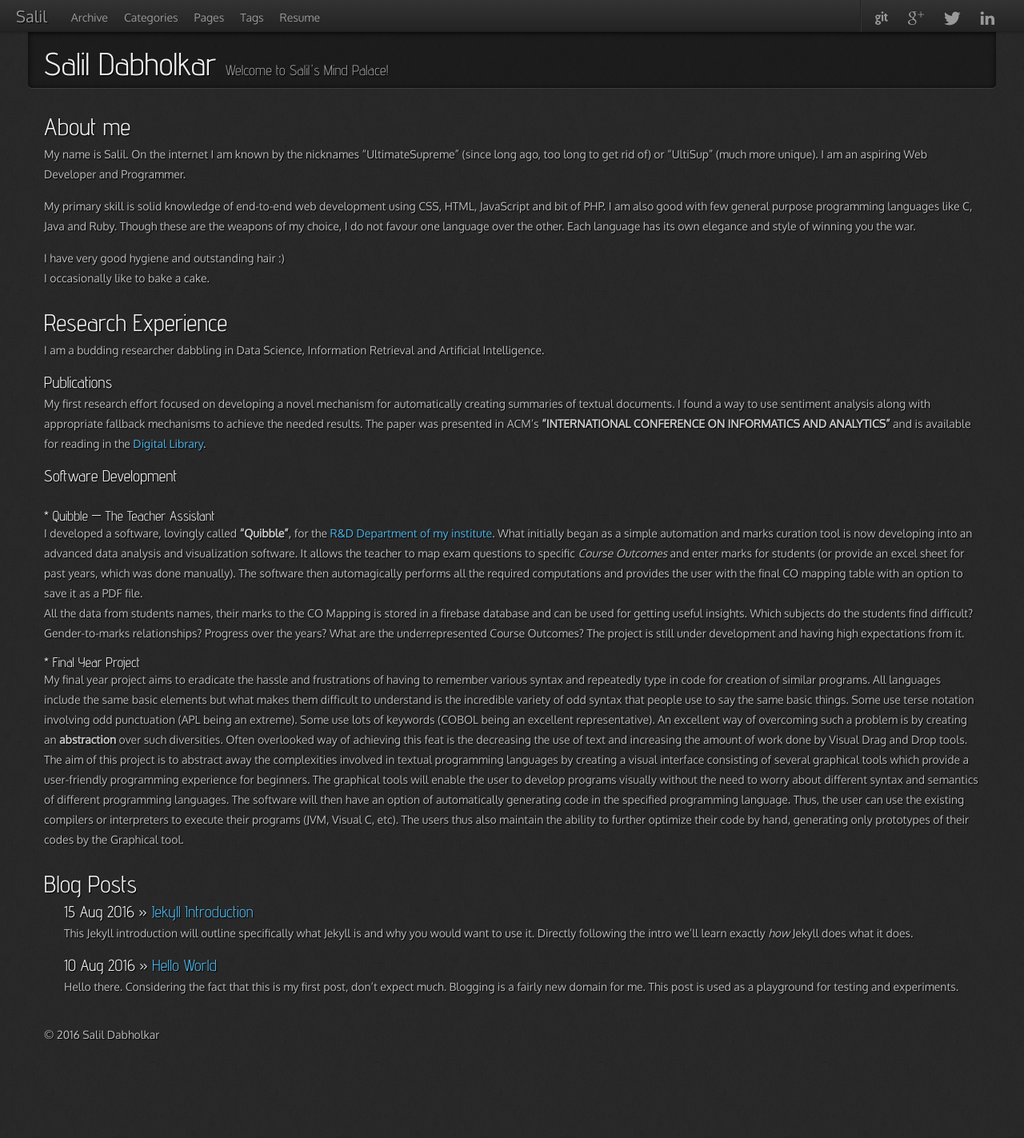
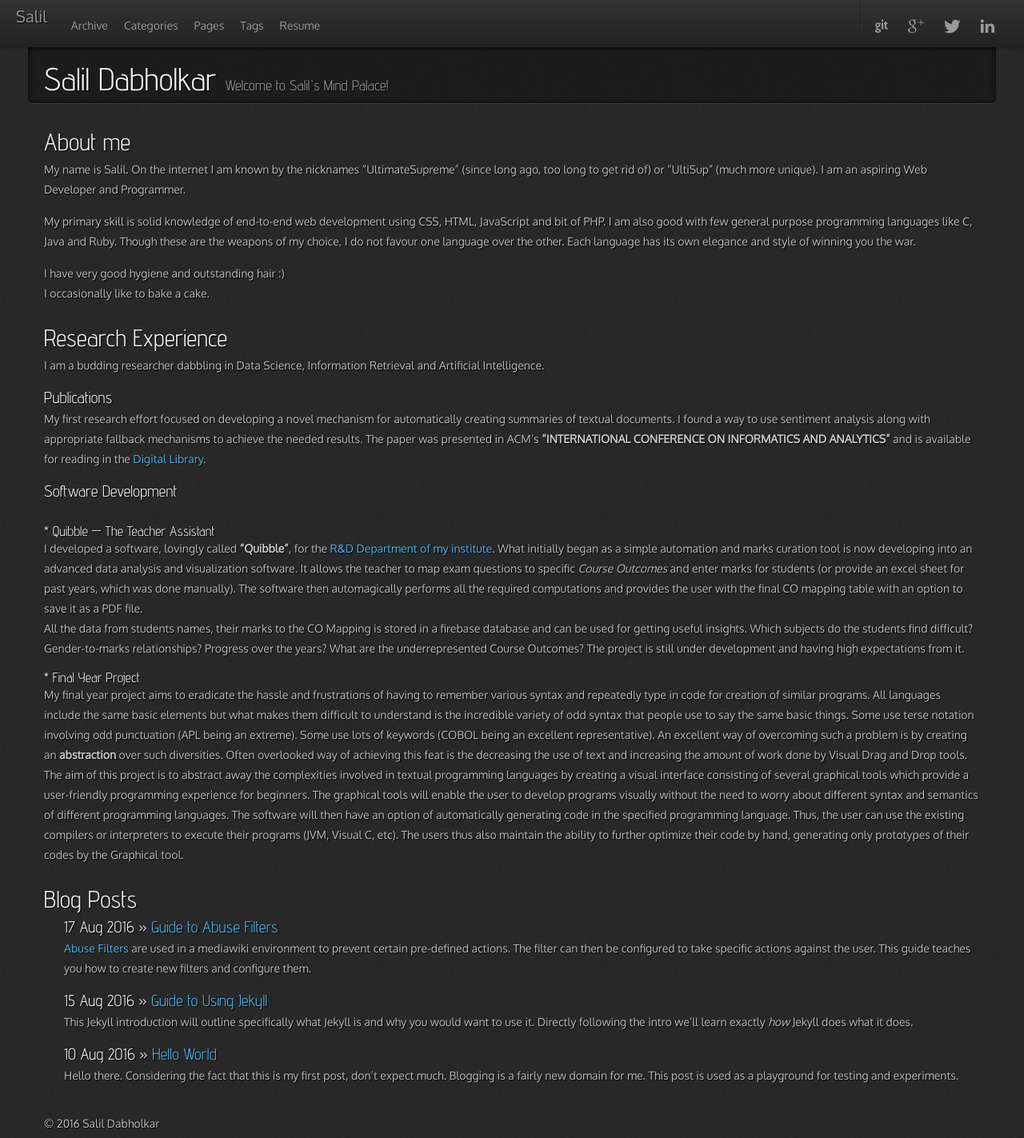
Before and after one commit to salildabholkar/salildabholkar.github.com, a Jekyll site: the page built from index.md, in a window 1280 px wide. Shown: the whole page at 80% size. Built offline with Jekyll 4.4.1, drawn with Linux system fonts in a browser that asks for light colours; nearby versions of some CDN libraries; before the commit the page ends 1312 px from its top, so only the background shows below that.

Commit message:
minor changes and start new blog

```diff
--- a/_includes/themes/hooligan/default.html
+++ b/_includes/themes/hooligan/default.html
@@ -4,6 +4,7 @@
     <meta charset="utf-8">
     <title>{% if page.title %}{{ page.title }}{% else %}{{ site.title }}{% endif %}</title>
     {% if page.description %}<meta name="description" content="{{ page.description }}">{% endif %}
+	{% if page.keywords %}<meta name="keywords" content="{{ page.keywords }}">{% endif %}
     <meta name="author" content="{{ site.author.name }}">
     <meta name="viewport" content="width=device-width, initial-scale=1.0">
     <!-- HTML5 shim, for IE6-8 support of HTML elements -->
--- a/_posts/2016-08-15-jekyll-introduction.md
+++ b/_posts/2016-08-15-guide-to-using-jekyll.md
@@ -1,8 +1,9 @@
 ---
 layout: post
-category : lessons
+category : guides
+title: "Guide to Using Jekyll"
 tagline: Learn how Jekyll works
-tags : [intro, beginner, jekyll, tutorial]
+tags : [intro, beginner, jekyll, guide]
 description: Introduction to Jekyll. Learn to use Jekyll to make your own blog.
 ---
 {% include JB/setup %}
--- /dev/null
+++ b/_posts/2016-08-17-guide-to-abuse-filters.md
@@ -0,0 +1,22 @@
+---
+layout: post
+title: "Guide to Abuse Filters"
+description: "Salil teaches you the basics of AbuseFilters and shares his experience of working with them over the years."
+tagline: "Gotta Catch 'Em All"
+category: guides
+tags: [wikia, mediawiki, guide]
+keywords: AbuseFilter, abuse filter, wikia, mediawiki, guide
+---
+{% include JB/setup %}
+
+[Abuse Filters](https://www.mediawiki.org/wiki/Extension:AbuseFilter) are used in a mediawiki environment to prevent certain pre-defined actions. The filter can then be configured to take specific actions against the user. This guide teaches you how to create new filters and configure them.
+<!--more-->
+
+This guide assumes you already have installed the AbuseFilter extension on your mediawiki instance. It is recommended you also install the [AntiSpoof extension](https://www.mediawiki.org/wiki/Extension:AntiSpoof) to use string normalization features.
+
+## Important pages
+It is important to familiarize yourself with all the weapons that AbuseFilter provides you with:
+
++ **Special:AbuseFilter:** This is your main command center for creating and modifying filters for your wiki.
++ **Special:AbuseLog:** This is the log of all actions performed by the filters on your wiki.
++ **Special:AbuseFilter/test:** This page allows you to check a filter code entered in the box against the last 100 changes. You can also load an existing filter by its ID.
--- a/assets/themes/hooligan/css/style.css
+++ b/assets/themes/hooligan/css/style.css
@@ -471,3 +471,6 @@ table tr td[align="center"] {
 strong, b {
 	color: #ccc;
 }
+li {
+	margin: 10px 0;
+}
```
Also changed, not shown: _includes/themes/hooligan/post.html (+9 -0 lines), README.md, assets/themes/hooligan/bootstrap/css/bootstrap.min.css.
